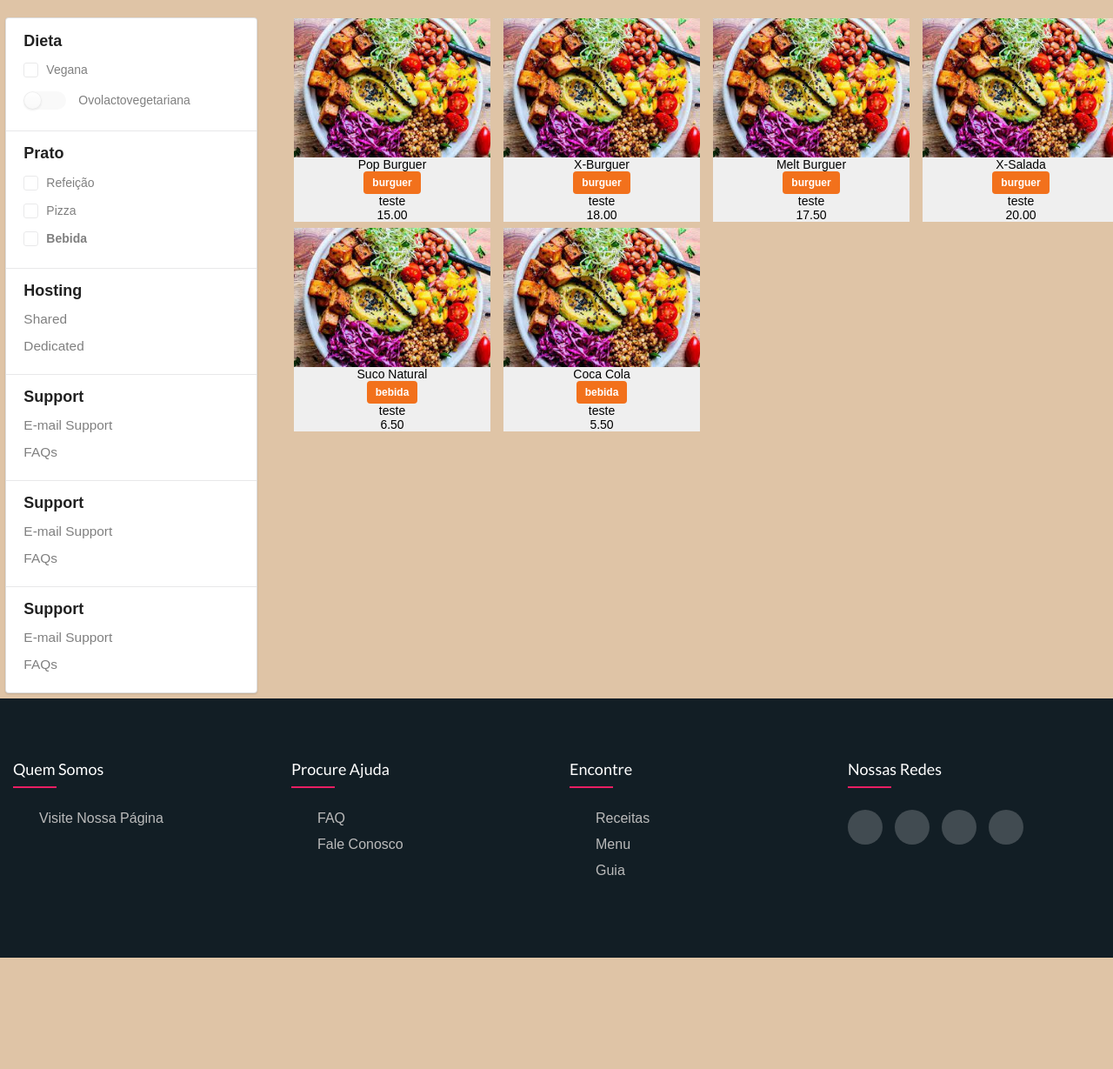
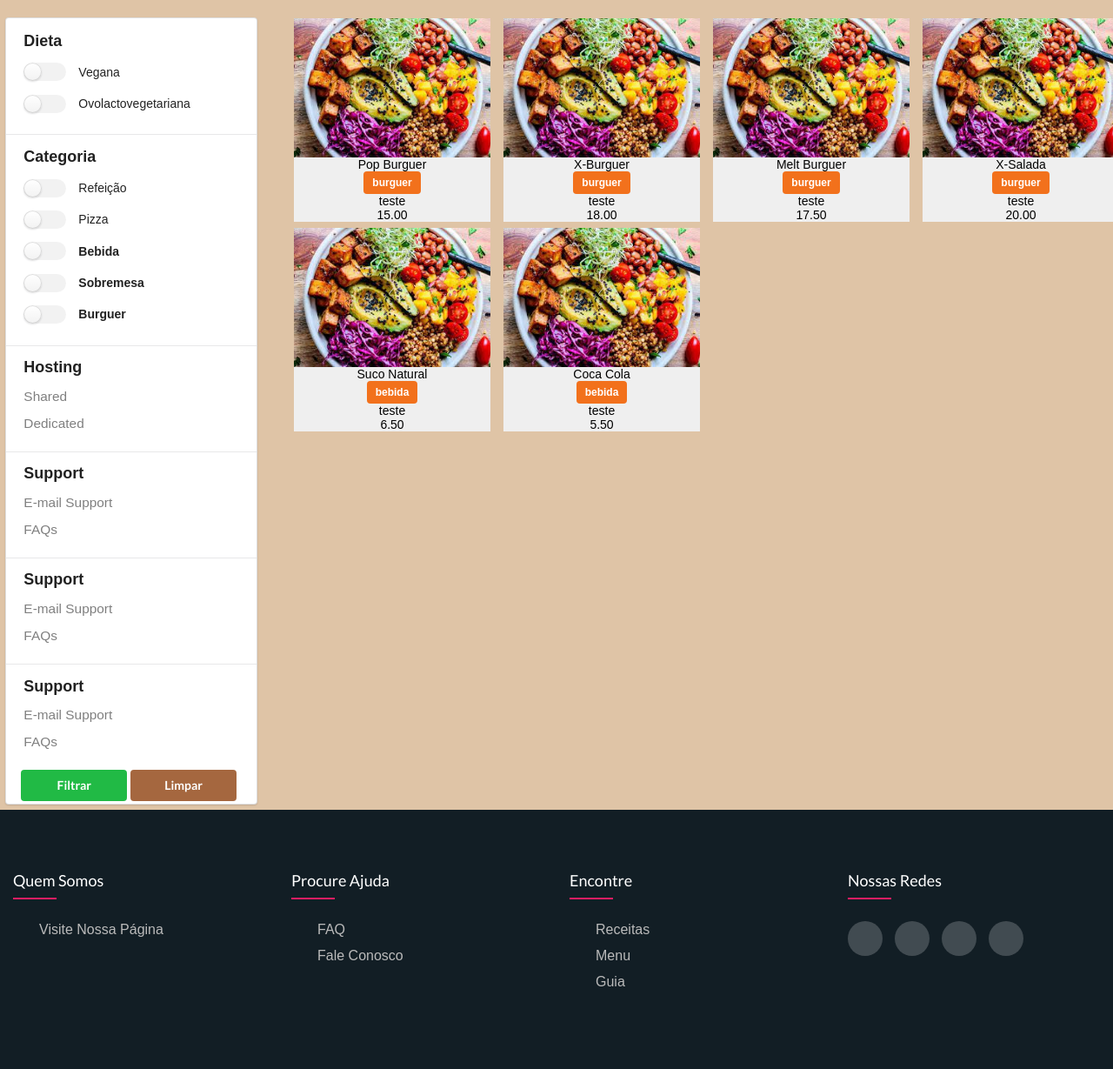
Before and after one commit to GeovanaPederneschi/trivegano, a PHP site: page /produtos.php in a window 1280 px wide. Shown: the part 170-1399 px from the top of the page at 87% size. Before the commit the page ends 1271 px from the top, so only its background shows below. Run offline with PHP 8.4, Linux system fonts and the light colour scheme; data comes from the database, SQL or seed files in the repository; some libraries are stand-ins or nearby versions.

Commit message:
Upload 28_08
otimização de filtros e pesquisa.

```diff
--- a/home_receitas.php
+++ b/home_receitas.php
@@ -207,7 +207,7 @@
 
 <!-- IMAGEM COM INFORMACOES -->
 
-<div class="uk-height-large uk-background-cover uk-overflow-hidden uk-light uk-flex" style="background-image: url('trivegano/flowers-6199691_1920'); margin-bottom:4%;">
+<div class="uk-height-large uk-background-cover uk-overflow-hidden uk-light uk-flex" style="background-image: url('trivegano/flowers-6199691_1920.png'); margin-bottom:4%;">
     <div class="uk-width-1-2@m uk-text-center uk-margin-auto uk-margin-auto-vertical">
         <h1 uk-parallax="opacity: 0,1; y: -100,0; scale: 2,1; end: 50vh + 50%;">Headline</h1>
         <p uk-parallax="opacity: 0,1; y: 100,0; scale: 0.5,1; end: 50vh + 50%;">Lorem ipsum dolor sit amet, consectetur adipiscing elit, sed do eiusmod tempor incididunt ut labore et dolore magna aliqua.</p>
--- a/index.html
+++ b/index.html
@@ -149,7 +149,7 @@
 		<!-- <ul class="uk-slider-nav uk-dotnav uk-flex-center uk-margin"></ul> -->
 
 	</div>
-	<div class="uk-height-large uk-background-cover uk-overflow-hidden uk-light uk-flex" style="background-image: url('trivegano/flower-7252179_1920'); margin-bottom:1%; width: 100%; opacity: 0.9;text-shadow: black 0.1em 0.1em 0.2em;">
+	<div class="uk-height-large uk-background-cover uk-overflow-hidden uk-light uk-flex" style="background-image: url('trivegano/flower-7252179_1920.png'); margin-bottom:1%; width: 100%; opacity: 0.9;text-shadow: black 0.1em 0.1em 0.2em;">
 		<div class="uk-width-1-2@m uk-text-center uk-margin-auto uk-margin-auto-vertical">
 			<h1 uk-parallax="opacity: 0,1; y: -100,0; scale: 2,1; end: 50vh + 50%;" style="font-size: 60px;color: rgba(240, 162, 126, 0.884);">TriVegano</h1>
 			<p uk-parallax="opacity: 0,1; y: 100,0; scale: 0.5,1; end: 50vh + 50%;" style="font-size: 35px; font-weight:bold;color: white;">Desenvolvimento, Disposição e Sustentabilidade</p>
@@ -178,7 +178,7 @@
 	<br>
 	</div>
 
-	<div class="uk-height-large uk-background-cover uk-light uk-flex" uk-parallax="bgy: -200" style="background-image: url('trivegano/plants-6650595_1920'); margin-bottom:1%; width: 100%;">
+	<div class="uk-height-large uk-background-cover uk-light uk-flex" uk-parallax="bgy: -200" style="background-image: url('trivegano/plants-6650595_1920.jpg'); margin-bottom:1%; width: 100%;">
 		<div class="uk-width-1-2@m uk-text-center uk-margin-auto uk-margin-auto-vertical">
 			<h1>TriVegano</h1>
 			<p>Desenvolvimento, Disposição e Sustentabilidade</p>
--- a/menu.php
+++ b/menu.php
@@ -91,8 +91,8 @@
         <div>
             <a class="uk-navbar-toggle" uk-search-icon href="#"></a>
             <div class="uk-drop" uk-drop="mode: click; pos: left-center; offset: 0">
-                <form class="uk-search uk-search-navbar uk-width-1-1">
-                    <input class="uk-search-input" type="search" placeholder="Search" autofocus>
+                <form class="uk-search uk-search-navbar uk-width-1-1" action="produtos.php" method="POST">
+                    <input class="uk-search-input" type="search" placeholder="Search" name="search" autofocus>
                 </form>
             </div>
         </div>
--- a/produtos.php
+++ b/produtos.php
@@ -91,8 +91,8 @@
         <div>
             <a class="uk-navbar-toggle" uk-search-icon href="#"></a>
             <div class="uk-drop" uk-drop="mode: click; pos: left-center; offset: 0">
-                <form class="uk-search uk-search-navbar uk-width-1-1">
-                    <input class="uk-search-input" type="search" placeholder="Search" autofocus>
+                <form class="uk-search uk-search-navbar uk-width-1-1" action="produtos.php" method="POST">
+                    <input class="uk-search-input" type="search" placeholder="Search" name="search" autofocus>
                 </form>
             </div>
         </div>
@@ -102,45 +102,58 @@
 
 <!-- <img class="ui medium circular image" src="trivegano/background-7171509_1920.jpg"> -->
 
-<div class="" uk-grid>
+<div  uk-grid>
     <div class="uk-width-1-4@m">
         <div class="ui vertical menu" style="margin-left: 2%; width:100%; font-size:large; margin-bottom: 2%;">
+        <form method="POST">
         <div class="item">
             <div class="header">Dieta</div>
             <div class="menu">
             <a class="item">
-                <div class="ui disabled checkbox">
-                    <input type="checkbox" disabled="disabled">
+                <div class="ui toggle checkbox">
+                    <input type="checkbox" value="vegan" name="dieta">
                     <label>Vegana</label>
                 </div>
             </a>
             <a class="item">
                 <div class="ui toggle checkbox">
-                    <input type="checkbox" disabled="public">
+                    <input type="checkbox" value="ovolact">
                     <label>Ovolactovegetariana</label>
                 </div>
             </a>
             </div>
         </div>
         <div class="item">
-            <div class="header">Prato</div>
+            <div class="header">Categoria</div>
             <div class="menu">
             <a class="item">
-                <div class="ui disabled checkbox">
-                    <input type="checkbox" disabled="disabled">
+                <div class="ui toggle checkbox">
+                    <input type="checkbox" value="5" name="categoria">
                     <label>Refeição</label>
                 </div>
             </a>
             <a class="item">
-                <div class="ui disabled checkbox">
-                    <input type="checkbox" disabled="disabled">
+                <div class="ui toggle checkbox">
+                    <input type="checkbox" value="3" name="categoria">
                     <label>Pizza</label>
                 </div>
             </a>
             <a class="item active">
-                <div class="ui disabled checkbox">
-                    <input type="checkbox" disabled="disabled">
+                <div class="ui toggle checkbox">
+                    <input type="checkbox" value="5" name="categoria">
                     <label>Bebida</label>
+                </div>
+            </a>
+            <a class="item active">
+                <div class="ui toggle checkbox">
+                    <input type="checkbox" value="6" name="categoria">
+                    <label>Sobremesa</label>
+                </div>
+            </a>
+            <a class="item active">
+                <div class="ui toggle checkbox">
+                    <input type="checkbox" value="8" name="categoria">
+                    <label>Burguer</label>
                 </div>
             </a>
             </div>
@@ -173,8 +186,14 @@
             <a class="item">FAQs</a>
             </div>
         </div>
+        <div uk-grid style="width: 100%; margin-left:6%; margin-bottom:1%;">
+        <input type="submit" value="Filtrar" class="ui green button" style="width:42.5%;">
+        <input type="submit" value="Limpar" class="ui brown button" style="width:42.5%;">
         </div>
+        </div>
+    </form>
     </div>
+
 
     <div class="uk-width-3-4@m" style="margin-top: 1%;">
         <div class="ui link cards uk-grid-row-large uk-grid-column-small
@@ -186,17 +205,27 @@
             mysqli_query($con,'SET character_set_client=utf8');
             mysqli_query($con,'SET character_set_results=utf8');
 
+
+
+
             if(!empty($_POST['cat'])){
                 $categoria=$_POST['cat'];
                 $resulta = mysqli_query($con,"select * from tb_produto
                 where tb_categoria_id_categoria='$categoria';");
             }
+             elseif(!empty($_POST['categoria'])){
+                $cat=$_POST['categoria'];
+                $resulta = mysqli_query($con,"select * from tb_produto
+                where tb_categoria_id_categoria='$cat';");
+            }
+            elseif(!empty($_POST['search'])){
+                $resulta = mysqli_query($con,"SELECT * from tb_produto where
+                locate('$_POST[search]',`nome_produto`)>0 order by `nome_produto` asc;");
+            }
             else{
             $comando= "select * from tb_produto;";
             $resulta = mysqli_query($con,$comando);
             }
-
-
             while ($registro = mysqli_fetch_array($resulta))
             {
 
--- a/receitas.php
+++ b/receitas.php
@@ -23,7 +23,7 @@
 			<ul>
 				<li><a href="index.html">Home</a></li>
 				<li><a href="faq.html">FAQ</a></li>
-				<li><a href="menu.html">Menu</a></li>
+				<li><a href="menu.php">Menu</a></li>
 				<li><a href="home_receitas.php">Receitas</a></li>
 				<li><a href="guia.html">Guia</a></li>
 				<li><a href="sobrenos.html">Sobre nós</a></li>
@@ -242,7 +242,7 @@
 				<h4>Encontre</h4>
 				<ul>
 					<li><a href="home_receitas.php">Receitas</a></li>
-					<li><a href="menu.html">Menu</a></li>
+					<li><a href="menu.php">Menu</a></li>
 					<li><a href="guia.html">Guia</a></li>
 				</ul>
 			</div>
```
